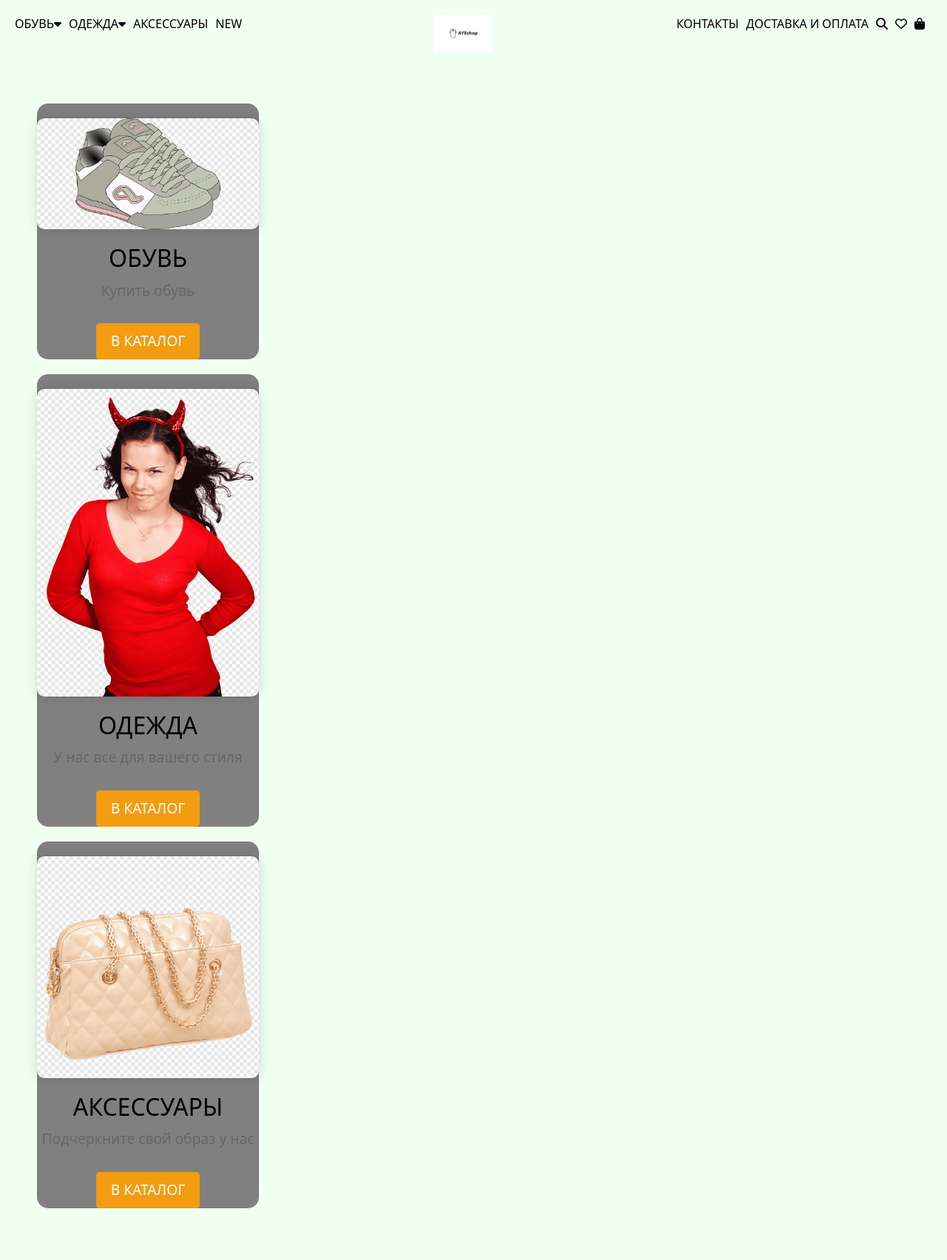
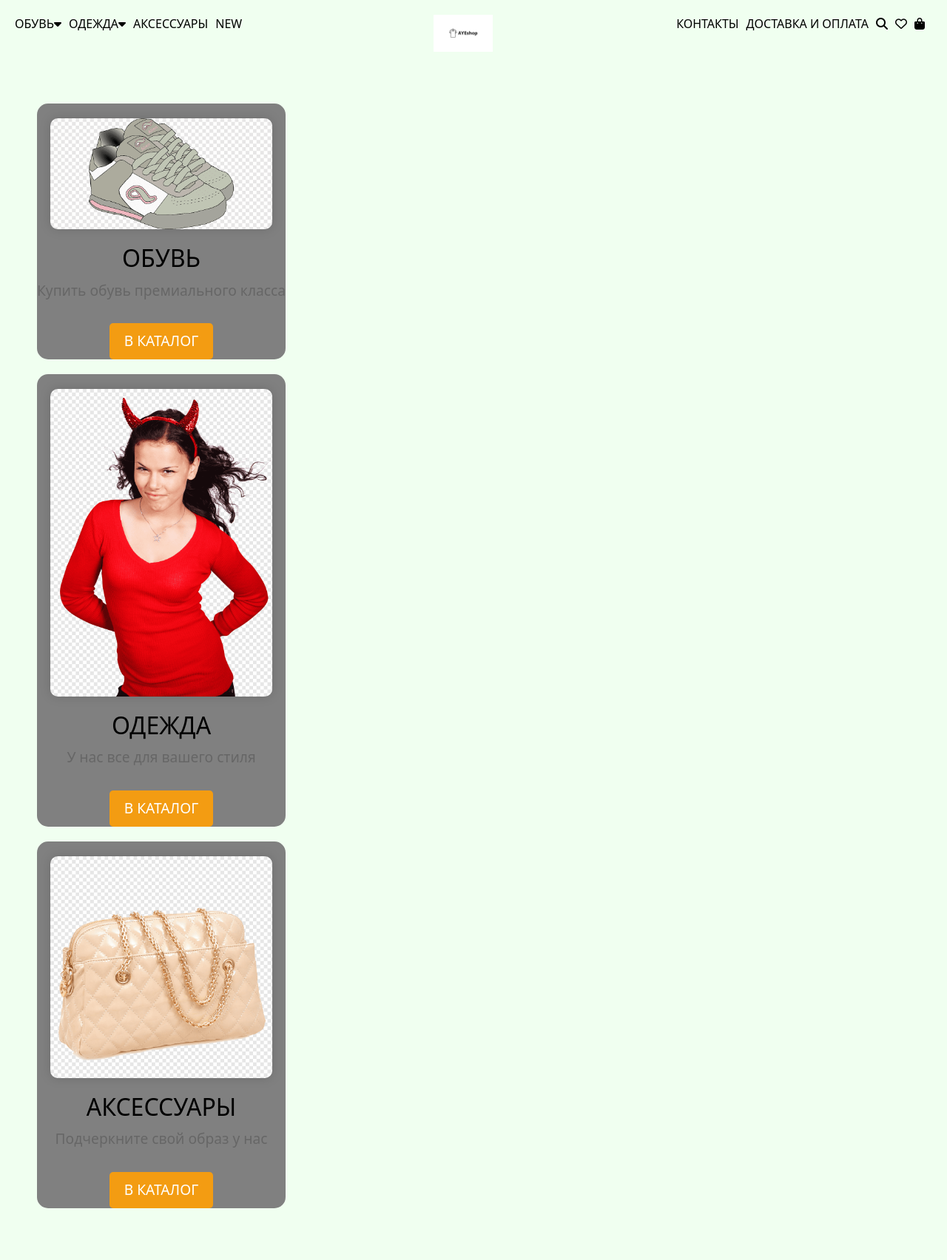
Before and after one commit to Porcupine116/website, a Django app: template AYEshop/main/templates/main/home.html in a window 1280 px wide. Shown: the whole page at 74% size. Run offline with Django 5.2, Linux system fonts and the light colour scheme; the template is opened without the code that fills it, so the values that code supplies are empty; parts of the project's set-up code (start-up, migrations or seed data) failed here and were passed over.

Commit message:
Работа над картинками на главной странице

```diff
--- a/AYEshop/main/static/main/css/style.css
+++ b/AYEshop/main/static/main/css/style.css
@@ -124,7 +124,6 @@
     background-color: gray;
     justify-content: space-between;
     border-radius: 15px;
-    flex-wrap: wrap;
 }
 
 .home-main a h2 {
--- a/AYEshop/main/templates/main/home.html
+++ b/AYEshop/main/templates/main/home.html
@@ -69,7 +69,7 @@
                 <a href="#">
                     <img class="icon" src="static/main/Img/shoes.png">
                     <h2>Обувь</h2>
-                    <p>Купить обувь</p>
+                    <p>Купить обувь премиального класса</p>
                     <button class="button">В каталог</button>
                 </a>
                 <a href="#">
```
